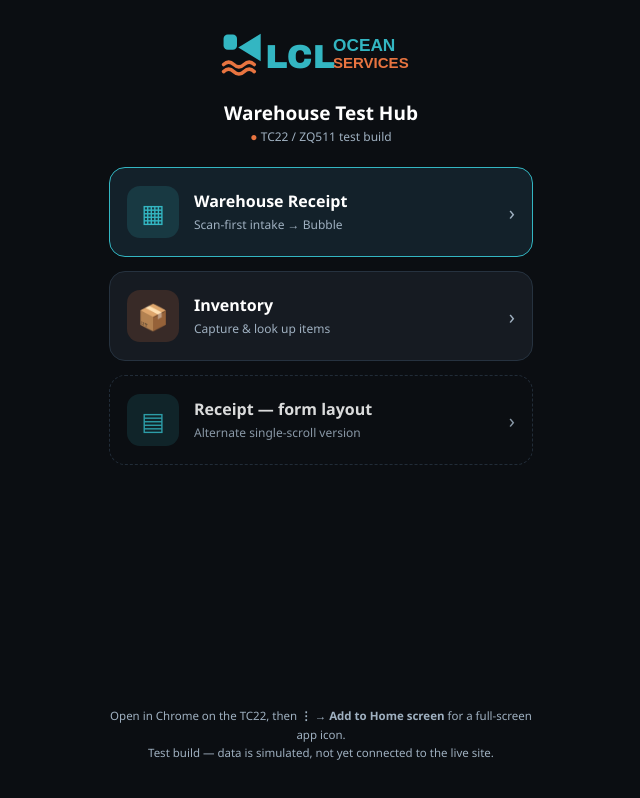
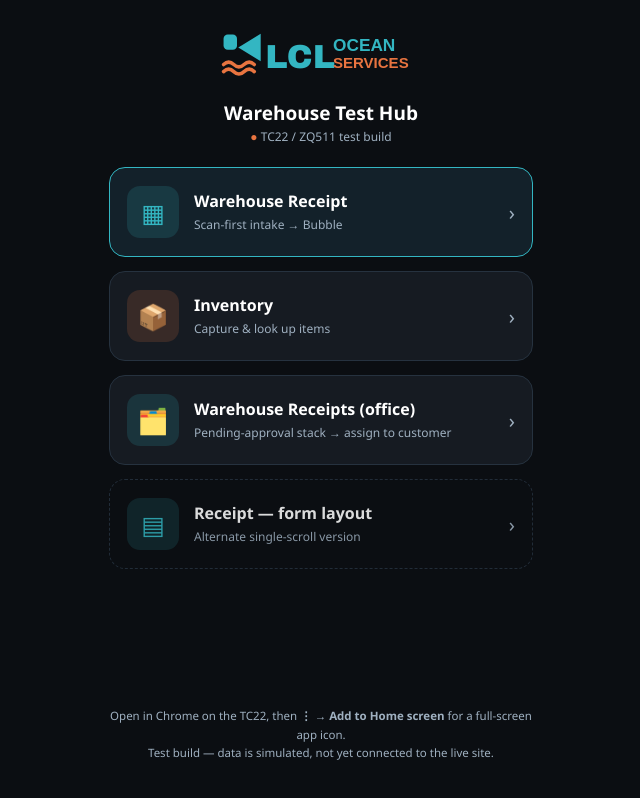
Before and after one commit to lcloceanservices/wr-overhaul-testing, a plain HTML site: page TC22_Test_Hub.html in a window 1280 px wide. Shown: the whole page, without its empty margins (319-959 px from the left). Drawn offline with Linux system fonts and the light colour scheme.

Commit message:
Add files via upload

```diff
--- a/TC22_Test_Hub.html
+++ b/TC22_Test_Hub.html
@@ -64,6 +64,12 @@
       <div class="go">›</div>
     </a>
 
+    <a class="tile" href="WR_Inventory_Stack.html">
+      <div class="ic t">🗂️</div>
+      <div class="tx"><b>Warehouse Receipts (office)</b><span>Pending-approval stack → assign to customer</span></div>
+      <div class="go">›</div>
+    </a>
+
     <a class="tile ghost" href="TC22_Warehouse_Receipt_Mockup.html">
       <div class="ic t">▤</div>
       <div class="tx"><b>Receipt — form layout</b><span>Alternate single-scroll version</span></div>
```
